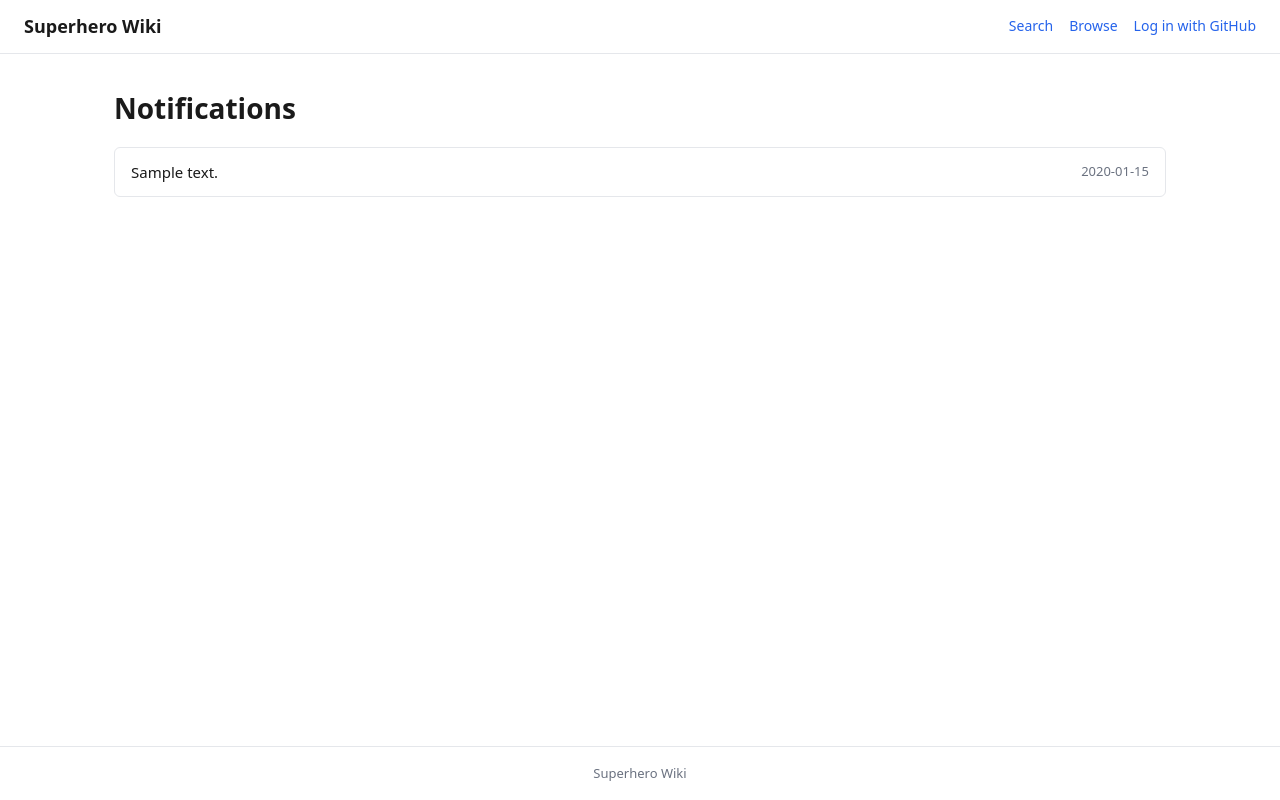
After one commit to maxcan7/superhero_project, a FastAPI app: template superhero_project/templates/me/notifications.html in a window 1280 px wide. The commit adds this page. Run offline with FastAPI, Linux system fonts and the light colour scheme; the template is opened without the code that fills it: most values are stand-ins (such as "Sample title", 1, 10 or a date in 2020); parts of the project's set-up code (start-up, migrations or seed data) failed here and were passed over.

Commit message:
feat: notification inbox and nav unread count

```diff
--- a/superhero_project/main.py
+++ b/superhero_project/main.py
@@ -20,6 +20,7 @@ from superhero_project.db.models import ArticleStatus
 from superhero_project.db.models import ArticleType
 from superhero_project.dependencies import get_current_user_opt
 from superhero_project.dependencies import get_db
+from superhero_project.dependencies import inject_unread_count
 from superhero_project.routers import articles
 from superhero_project.routers import articles_html
 from superhero_project.routers import auth
@@ -46,7 +47,9 @@ async def _recent_articles(db: AsyncSession) -> list[ArticleListItem]:
 
 def create_app() -> FastAPI:
     """Construct and configure the FastAPI application."""
-    app = FastAPI(title="Superhero Project")
+    app = FastAPI(
+        title="Superhero Project", dependencies=[Depends(inject_unread_count)]
+    )
     app.add_middleware(SessionMiddleware, secret_key=settings.session_secret)
     app.mount(
         "/static",
--- a/superhero_project/static/css/main.css
+++ b/superhero_project/static/css/main.css
@@ -811,6 +811,56 @@ a:hover { color: var(--color-accent-dark); text-decoration: underline; }
   margin-top: 0.5rem;
 }
 
+/* ── Nav bell / notification badge ─────────────────────────────────────────── */
+.nav-bell {
+  position: relative;
+  display: inline-flex;
+  align-items: center;
+  gap: 0.25rem;
+}
+
+.nav-badge {
+  display: inline-flex;
+  align-items: center;
+  justify-content: center;
+  min-width: 1.125rem;
+  height: 1.125rem;
+  padding: 0 0.25rem;
+  border-radius: 9999px;
+  background: #ef4444;
+  color: #fff;
+  font-size: 0.6875rem;
+  font-weight: 700;
+  line-height: 1;
+}
+
+/* ── Notifications page ─────────────────────────────────────────────────────── */
+.notification-list {
+  list-style: none;
+  display: flex;
+  flex-direction: column;
+  gap: 0.5rem;
+}
+
+.notification-item {
+  display: flex;
+  align-items: center;
+  justify-content: space-between;
+  padding: 0.75rem 1rem;
+  border: 1px solid var(--color-border);
+  border-radius: 0.375rem;
+  font-size: 0.9375rem;
+}
+
+.notification-message { flex: 1; }
+
+.notification-date {
+  font-size: 0.8125rem;
+  color: var(--color-muted);
+  margin-left: 1rem;
+  flex-shrink: 0;
+}
+
 /* ── Responsive ────────────────────────────────────────────────────────────── */
 @media (max-width: 700px) {
   .article-layout {
--- a/superhero_project/templates/base.html
+++ b/superhero_project/templates/base.html
@@ -16,6 +16,10 @@
         {% if user %}
           <a href="/articles/new" class="nav-cta">+ New Article</a>
           <a href="/me/articles">My Articles</a>
+          <a href="/me/notifications" class="nav-bell">
+            Notifications
+            {% if request.state.unread_count %}<span class="nav-badge">{{ request.state.unread_count }}</span>{% endif %}
+          </a>
           {% if user.role in ('moderator', 'admin') %}
             <a href="/moderation/queue/view">Mod Queue</a>
           {% endif %}
--- /dev/null
+++ b/superhero_project/templates/me/notifications.html
@@ -0,0 +1,21 @@
+{% extends "base.html" %}
+
+{% block title %}Notifications — Superhero Wiki{% endblock %}
+
+{% block content %}
+<div class="me-layout">
+  <h1 class="me-heading">Notifications</h1>
+  {% if notifications %}
+    <ul class="notification-list">
+      {% for n in notifications %}
+        <li class="notification-item">
+          <span class="notification-message">{{ n.message }}</span>
+          <span class="notification-date">{{ n.created_at.strftime("%Y-%m-%d") }}</span>
+        </li>
+      {% endfor %}
+    </ul>
+  {% else %}
+    <p class="empty-state">No notifications yet.</p>
+  {% endif %}
+</div>
+{% endblock %}
```
Also changed, not shown: spec/idea/RequestChanges.md (deleted, +0 -94 lines), spec/milestone/M12_ModerationNotifications.md (+11 -5 lines), superhero_project/dependencies.py (+19 -1 lines), superhero_project/routers/community.py (+26 -0 lines), tests/test_community.py (+58 -4 lines).
